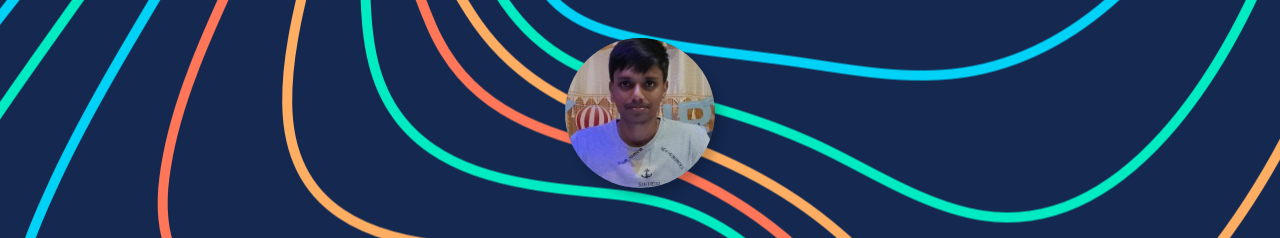
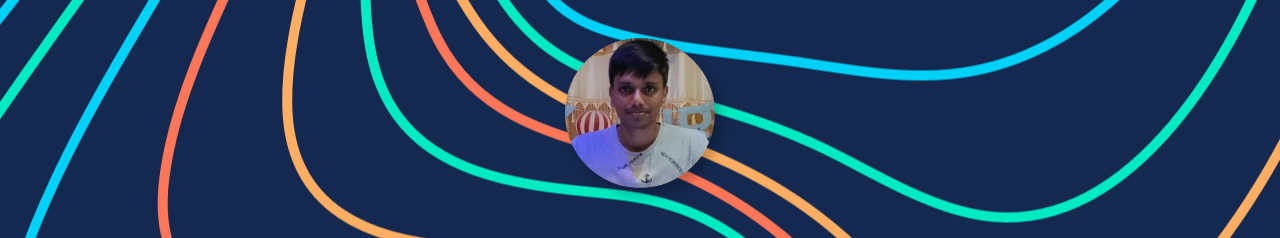
Before and after one commit to manojnaidu619/react-portfolio619, a React (Create React App) app: page / in a window 1280 px wide. Shown: the top 238 px of the page. Built offline with nearby package versions, Linux system fonts and the light colour scheme.

Commit message:
Changed avatar bg position

```diff
--- a/src/styles/HeaderCard.scss
+++ b/src/styles/HeaderCard.scss
@@ -23,7 +23,7 @@
     width: 150px;
     background-image: url("/images/manoj-1.jpg");
     background-size: 160px;
-    background-position: inherit;
+    background-position: top;
     background-repeat: no-repeat;
 }
 
```
